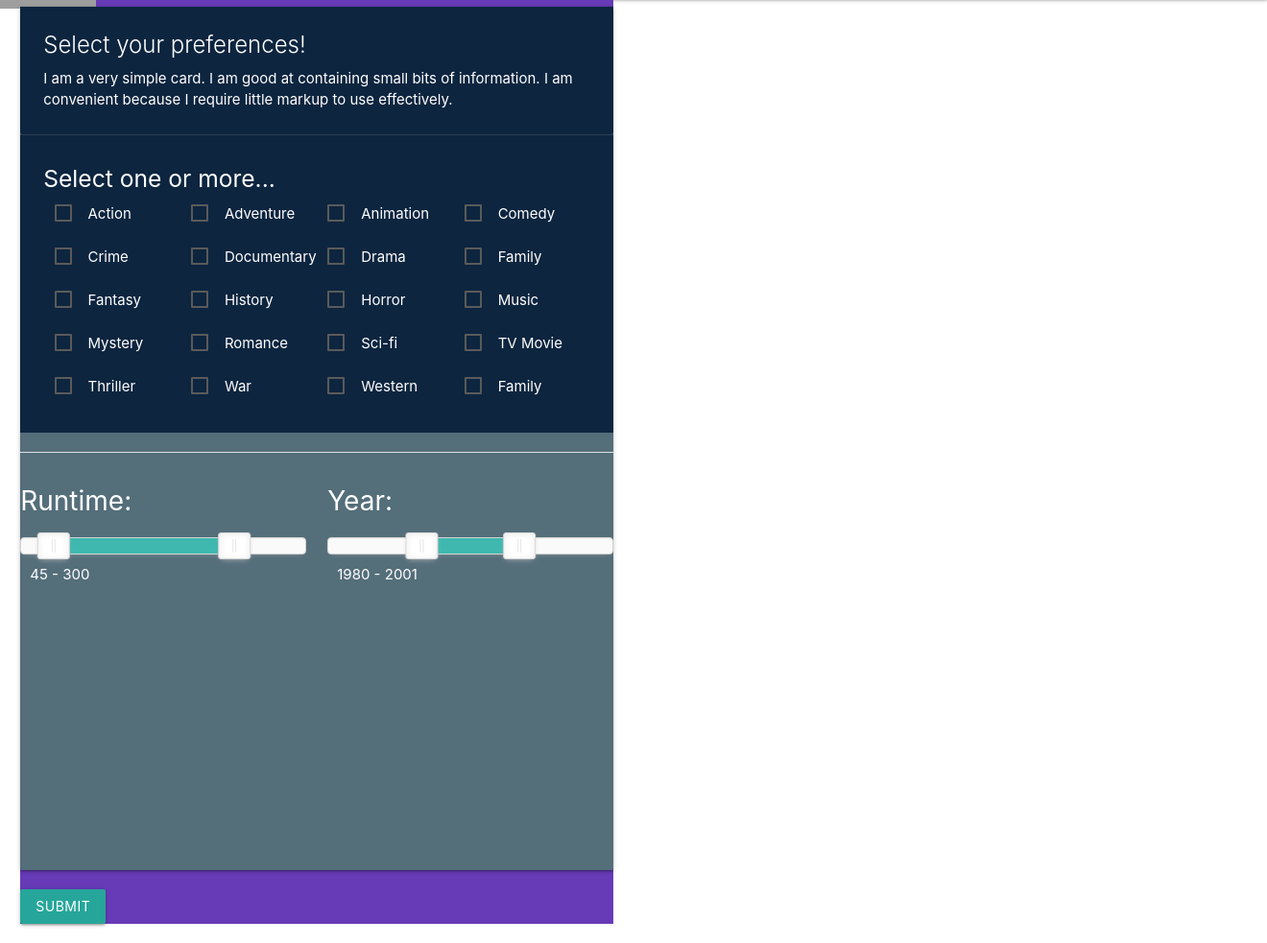
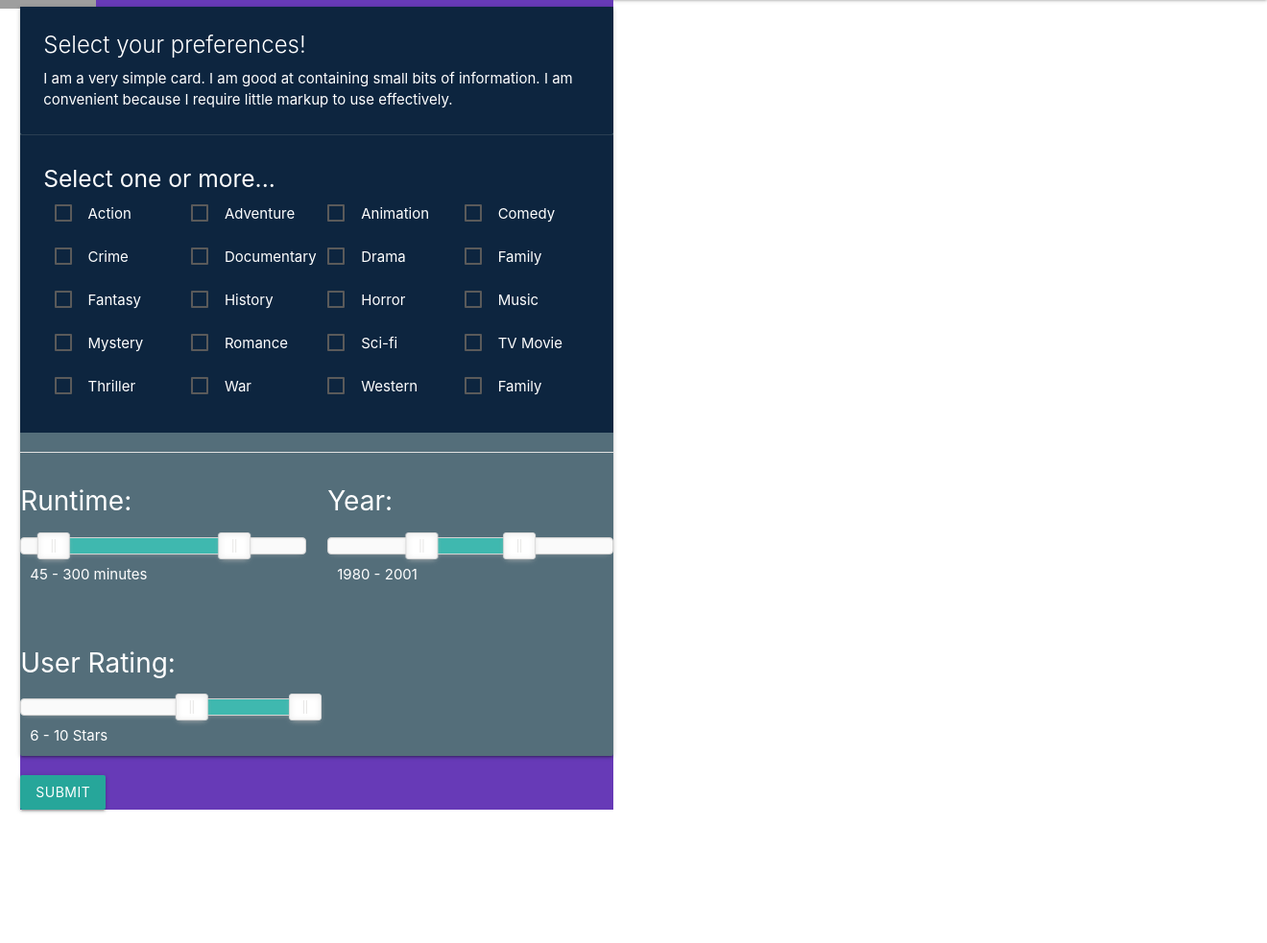
Before and after one commit to melanieuhrich/MovieGO, a PHP site: page / in a window 1320 px wide. Shown: the part 65-1048 px from the top of the page at 96% size. After the commit the page ends 912 px from the top, so only its background shows below. Run offline with PHP 8.4, Linux system fonts and the light colour scheme; grey boxes are pictures that could not be loaded.

Commit message:
Rating Slider Add-in

```diff
--- a/assets/javascript/script.js
+++ b/assets/javascript/script.js
@@ -5,7 +5,7 @@ var movie = "https://api.themoviedb.org/3/movie/{movie_id}?api_key=cdeeab3b93b63
 var keyMF = "cdeeab3b93b63acfe6a1d14f6ac420d2";
 
 
-// Runtime Slider
+// Slider: Runtime
 var slider = document.getElementById('runTime-slider');
 var runTimeSliderValueElement = document.getElementById('runTime-slider-value');
 noUiSlider.create(slider, {
@@ -20,10 +20,10 @@ noUiSlider.create(slider, {
     }),
 });
 slider.noUiSlider.on('update', function(values){
-    runTimeSliderValueElement.innerHTML = values.join(' - ');
+    runTimeSliderValueElement.innerHTML = (values.join(' - ') + " minutes");
 })
 
-//Year Slider 2
+//Slider 2: Rating
 var slider = document.getElementById('year-slider2');
 var yearSlider2ValueElement = document.getElementById('year-slider2-value');
 noUiSlider.create(slider, {
@@ -40,6 +40,24 @@ noUiSlider.create(slider, {
 slider.noUiSlider.on('update', function (values){
     yearSlider2ValueElement.innerHTML = values.join(' - ');
 });
+//Slider 3: Rating
+var slider = document.getElementById('rating-slider3');
+var ratingSlider3ValueElement = document.getElementById('rating-slider3-value');
+noUiSlider.create(slider, {
+    start: [6, 10],
+    connect: true,
+    range: {
+        'min': 0,
+        'max': 10,
+    },
+    format: wNumb({
+        decimals: 0,
+    }),
+});
+slider.noUiSlider.on('update', function (values){
+ratingSlider3ValueElement.innerHTML = (values.join(' - ') + ' Stars');
+});
+
 
 function getGenres(){
     genreList = [];
--- a/assets/style/style.css
+++ b/assets/style/style.css
@@ -106,6 +106,7 @@ i {
 
 .slider{
     width: 100%;
+    height: fit-content;
 }
 
 .slideVal{
--- a/index.html
+++ b/index.html
@@ -198,9 +198,21 @@
                         <div id="year-slider2"></div>
                         <div id="year-slider2-value" class="slideVal"></div>
                       </div>
+                    </div>
+                  </div>
+                  <div class="row">
+                    <!-- Rating Slider -->
+                    <!-- spanner 1 -->
+                    <div class="col s12 m6 l6">
+                      <div class="slider">
+                        <h2 class="runTime">
+                          User Rating:
+                        </h2>
+                        <div id="rating-slider3"></div>
+                        <div id="rating-slider3-value" class="slideVal"></div>
+                      </div>
+                    </div>
 
-
-              </div>
               <!-- </form> -->
             </div>
 
```
